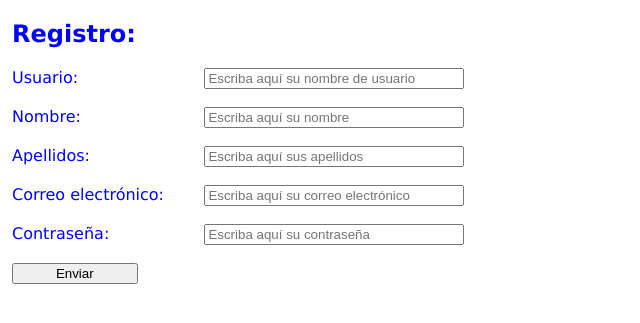
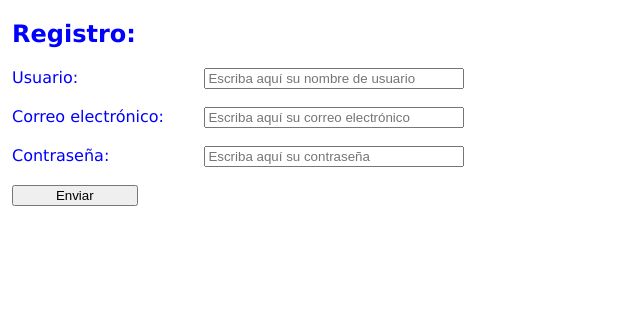
Before and after one commit to Emilio-Satorre/proyecto_php, a PHP site: page /UserForm/userForm.php in a window 1280 px wide. Shown: the top 323 px of the page, without its empty margins (0-640 px from the left). Run offline with PHP 8.4, Linux system fonts and the light colour scheme.

Commit message:
formulario simple usuario con CSS

```diff
--- a/UserForm/userForm.php
+++ b/UserForm/userForm.php
@@ -12,13 +12,7 @@
 	<form action="POST">
 
 		<label>Usuario:</label>
-		<input type="text" name="user" placeholder="Escriba aquí su nombre de usuario" required><br><br>
-
-		<label>Nombre:</label>
-		<input type="text" name="username" placeholder="Escriba aquí su nombre" required><br><br>
-
-		<label>Apellidos:</label>
-		<input type="text" name="lastname" placeholder="Escriba aquí sus apellidos" required><br><br>
+		<input type="text" name="username" placeholder="Escriba aquí su nombre de usuario" required><br><br>
 
 		<label>Correo electrónico:</label>
 		<input type="email" name="email" placeholder="Escriba aquí su correo electrónico" required><br><br>
```
